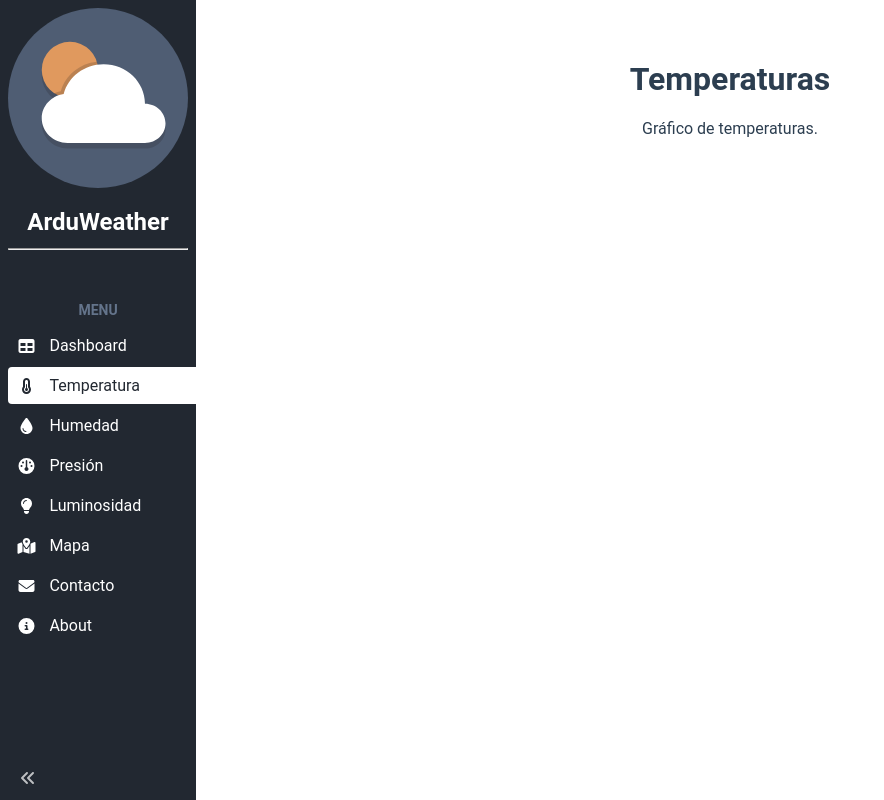
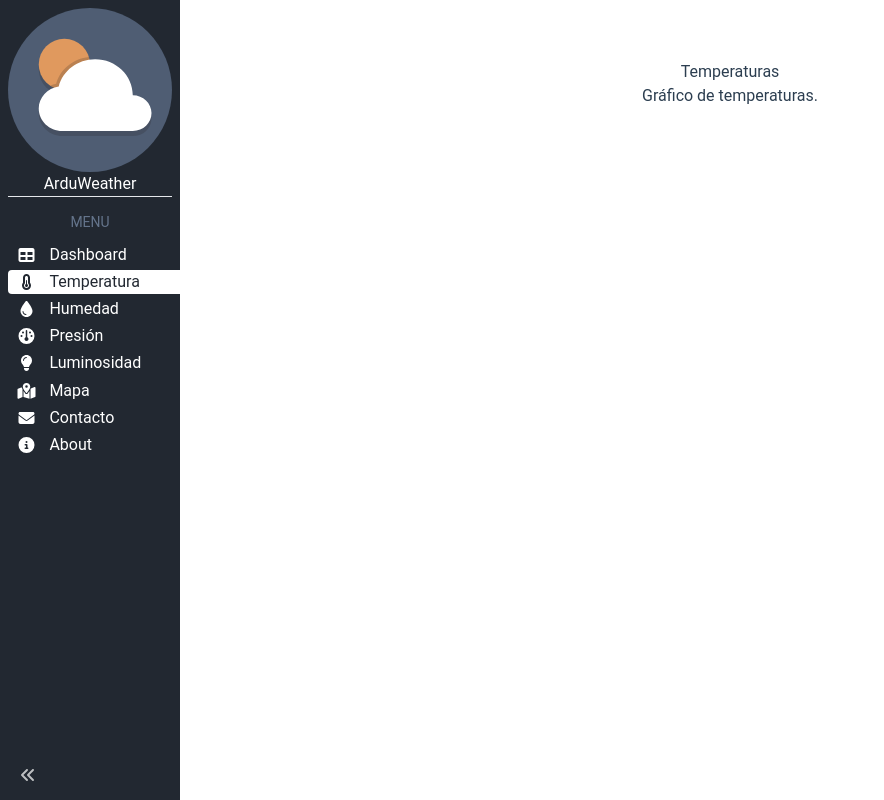
Before and after one commit to am4rtinez/arduino-weather-station, a Vue app in the folder site/frontend/: page /temperature in a window 1280 px wide. Shown: the whole page, without its empty margins (0-884 px from the left). Built offline with nearby package versions, Linux system fonts and the light colour scheme; no server answers.

Commit message:
Añadir tailwindcss

```diff
--- a/site/frontend/package.json
+++ b/site/frontend/package.json
@@ -22,6 +22,9 @@
   },
   "devDependencies": {
     "@vitejs/plugin-vue": "^2.3.3",
+    "autoprefixer": "^10.4.7",
+    "postcss": "^8.4.14",
+    "tailwindcss": "^3.1.6",
     "vite": "^2.9.9"
   }
 }
--- /dev/null
+++ b/site/frontend/postcss.config.js
@@ -0,0 +1,6 @@
+module.exports = {
+  plugins: {
+    tailwindcss: {},
+    autoprefixer: {},
+  },
+}
--- a/site/frontend/src/components/sidebar/SidebarLink.vue
+++ b/site/frontend/src/components/sidebar/SidebarLink.vue
@@ -56,7 +56,6 @@
 	}
 	.link.active {
 		background-color: var(--sidebar-item-active);
-		/* background-color: red; */
 		color: var(--sidebar-bg);
 	}
 	.link .icon {
--- /dev/null
+++ b/site/frontend/src/index.css
@@ -0,0 +1,3 @@
+@tailwind base;
+@tailwind components;
+@tailwind utilities;
--- a/site/frontend/src/main.js
+++ b/site/frontend/src/main.js
@@ -1,7 +1,7 @@
 import { createApp } from 'vue'
 import App from './App.vue'
 import router from './router/index'
-import { Chart } from 'chart.js'
+import './index.css'
 
 // require('./plugins/fontawesome');
 import { FontAwesomeIcon } from '@fortawesome/vue-fontawesome'
--- /dev/null
+++ b/site/frontend/tailwind.config.js
@@ -0,0 +1,11 @@
+/** @type {import('tailwindcss').Config} */
+module.exports = {
+  content: [
+    "./index.html",
+    "./src/**/*.{vue,js,ts,jsx,tsx}",
+  ],
+  theme: {
+    extend: {},
+  },
+  plugins: [],
+}
```
Also changed, not shown: 1 other file (tests, documents, lock files or other folders).
